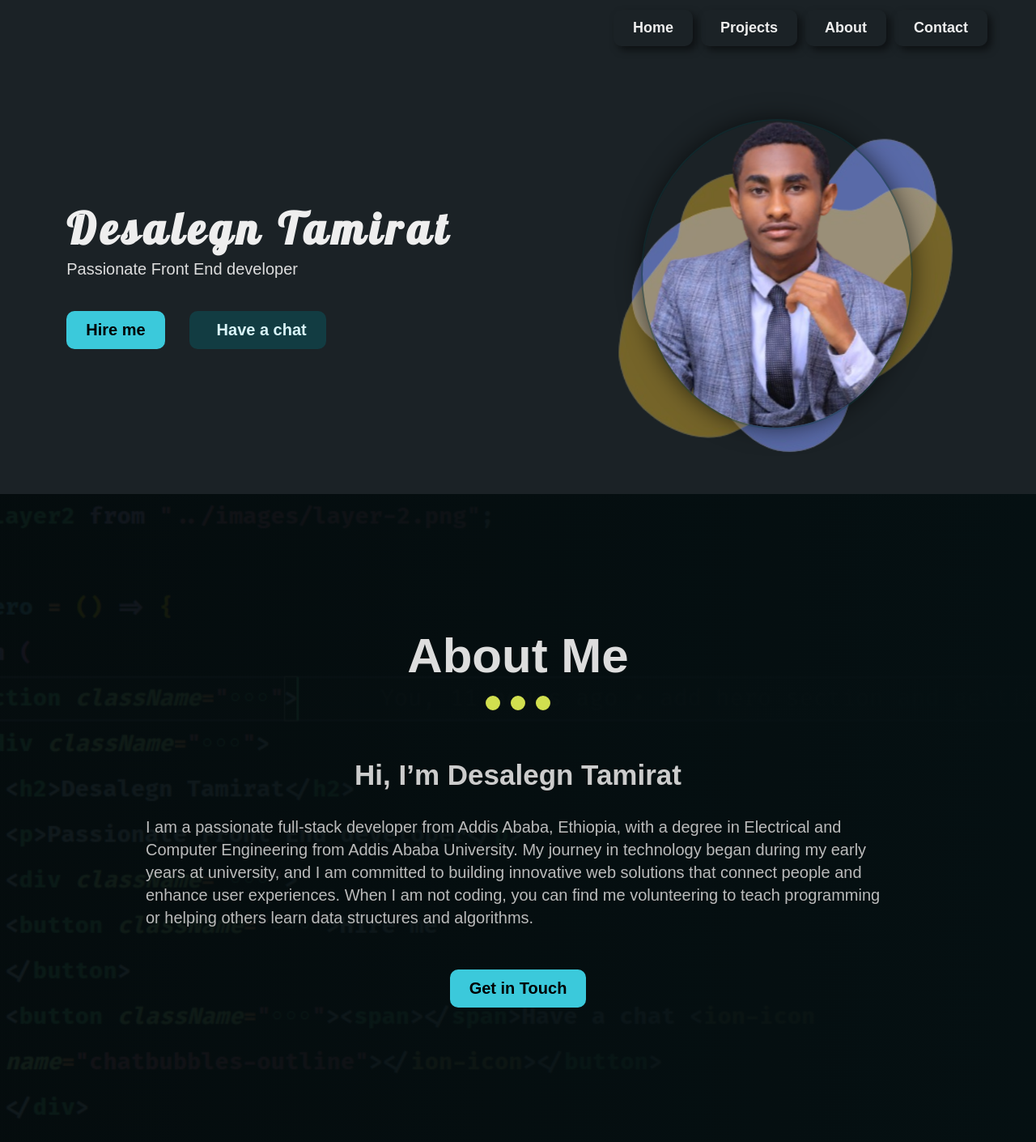
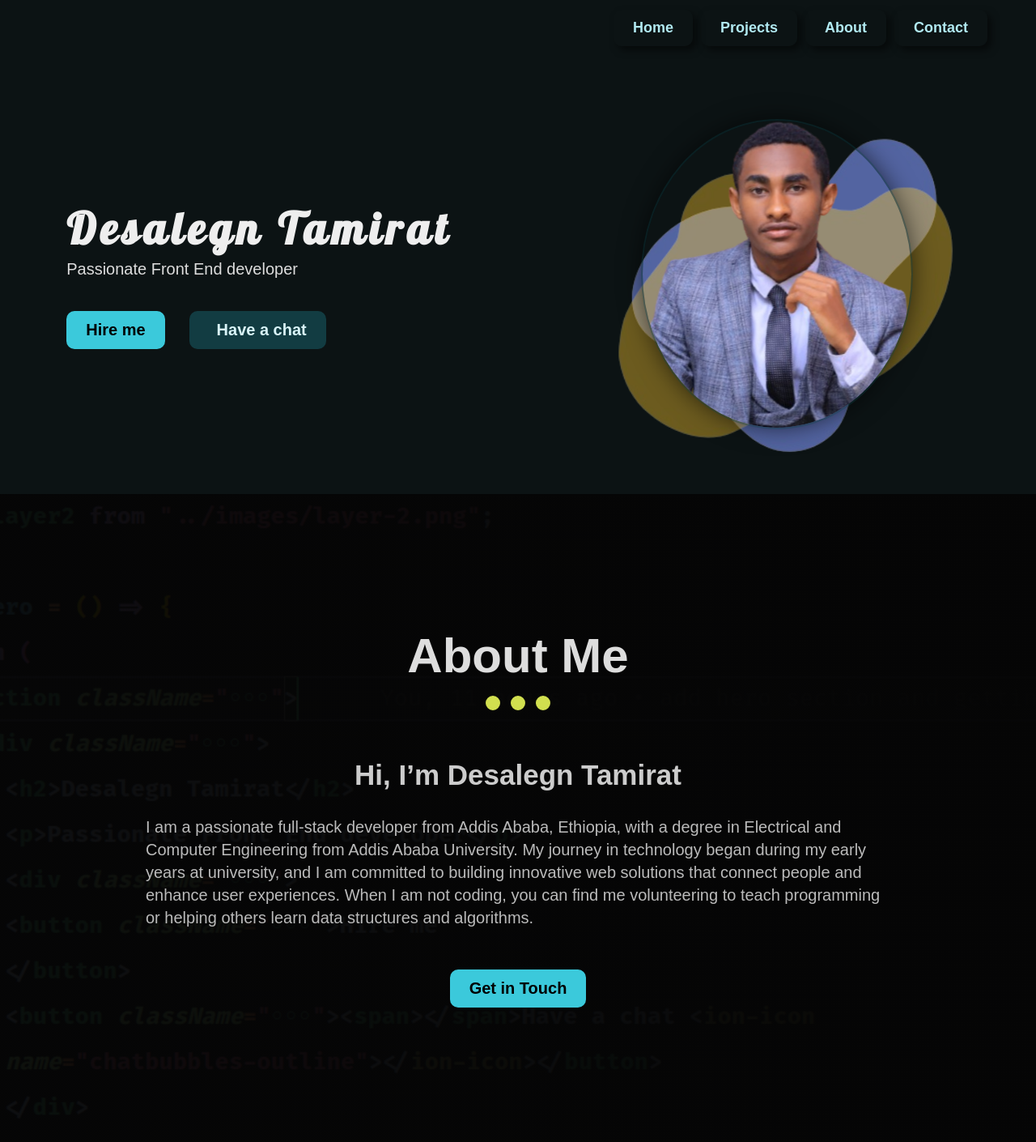
Before and after one commit to DesalegnTamirat/personal-website, a React (Vite) app: page / in a window 1280 px wide. Shown: the whole page at 81% size. Built offline with nearby package versions, Linux system fonts and the light colour scheme.

Commit message:
adusting background-color and text colors

```diff
--- a/src/index.css
+++ b/src/index.css
@@ -21,6 +21,7 @@ html {
 body {
   font-family: sans-serif;
   background-color: rgba(3, 10, 15, 0.9);
+  background-color: rgba(3, 10, 11, 0.96);
 }
 
 /* utility classes */
@@ -71,7 +72,7 @@ header {
   text-decoration: none;
   padding: 1.2rem 2.4rem;
   border-radius: 10px;
-  color: #eee;
+  color: #b1e9f1;
   box-shadow: 0.5rem 0.5rem 1rem rgba(0, 0, 0, 0.5);
 }
 
@@ -290,7 +291,7 @@ ion-icon {
 
 /* About section */
 #about-section {
-  background-image: linear-gradient(to right, rgba(4, 12, 13, 0.93), rgba(5, 16, 18, 0.99)), url("./images/computer-screen.png");
+  background-image: linear-gradient(to right, rgba(5, 5, 5, 0.95), rgba(5 , 5, 5, 0.98)), url("./images/computer-screen.png");
   width: 100%;
   min-height: 100vh;
   background-repeat: no-repeat;
```
